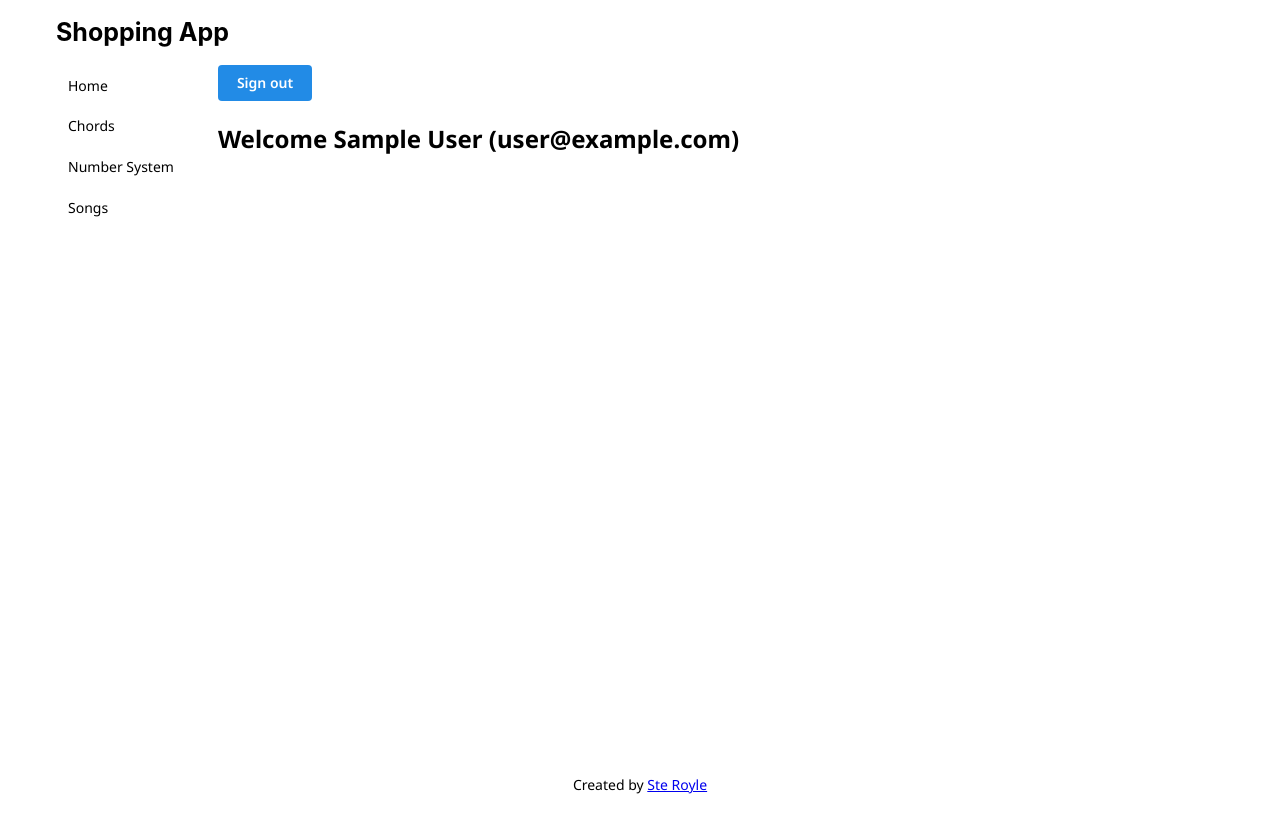
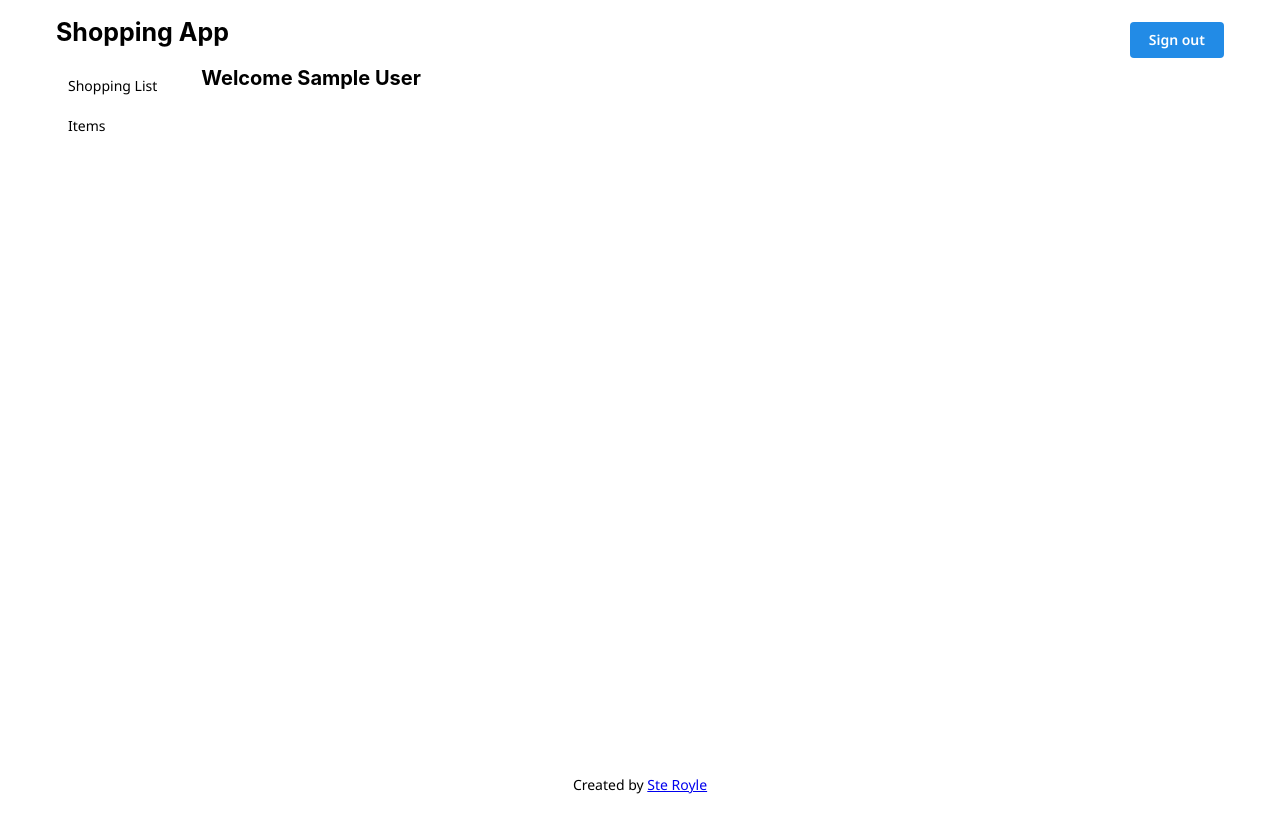
Before and after one commit to steroyle/shopping-app, a React (Vite) app: page / in a window 1280 px wide. Built offline with nearby package versions, Linux system fonts and the light colour scheme; no server answers; sample sign-in values are in the browser's storage.

Commit message:
Moved logout button into component

```diff
--- a/src/components/Header/Header.tsx
+++ b/src/components/Header/Header.tsx
@@ -1,12 +1,14 @@
-import {Title} from '@mantine/core';
+import {Group, Title} from '@mantine/core';
+import LogoutButton from '../LogoutButton/LogoutButton';
 
 function Header() {
   return (
-    <header>
+    <Group component="header" justify="space-between">
       <Title mb="md" fz={25}>
         Shopping App
       </Title>
-    </header>
+      <LogoutButton />
+    </Group>
   );
 }
 
--- /dev/null
+++ b/src/components/LogoutButton/LogoutButton.tsx
@@ -0,0 +1,13 @@
+import {signOut} from 'firebase/auth';
+import {auth} from '../../../config/firebaseConfig';
+import {Button} from '@mantine/core';
+
+const LogoutButton = () => {
+  const handleLogout = () => {
+    signOut(auth);
+  };
+
+  return <Button onClick={handleLogout}>Sign out</Button>;
+};
+
+export default LogoutButton;
--- a/src/components/Nav/Nav.tsx
+++ b/src/components/Nav/Nav.tsx
@@ -4,10 +4,8 @@ import {Link} from 'react-router-dom';
 function Nav() {
   return (
     <Stack component="nav" gap={0}>
-      <NavLink to="/" label="Home" component={Link} />
-      <NavLink to="/chords" label="Chords" component={Link} />
-      <NavLink to="/number-system" label="Number System" component={Link} />
-      <NavLink to="/songs" label="Songs" component={Link} />
+      <NavLink to="/" label="Shopping List" component={Link} />
+      <NavLink to="/items" label="Items" component={Link} />
     </Stack>
   );
 }
--- a/src/pages/HomePage.tsx
+++ b/src/pages/HomePage.tsx
@@ -1,33 +1,16 @@
-import {signOut} from 'firebase/auth';
-import {auth} from '../../config/firebaseConfig';
+import {Title} from '@mantine/core';
+import LogoutButton from '../components/LogoutButton/LogoutButton';
 import {useAuth} from '../contexts/AuthContext';
-import {Button} from '@mantine/core';
 import Page from '../layouts/Page';
 
 export function HomePage() {
   const {user} = useAuth();
 
-  const handleLogout = () => {
-    signOut(auth);
-  };
-
   return (
     <Page>
-      <div className="min-h-screen bg-gray-50">
-        <Button onClick={handleLogout}>Sign out</Button>
-
-        <main className="max-w-7xl mx-auto py-6 sm:px-6 lg:px-8">
-          <div className="px-4 py-6 sm:px-0">
-            <div className="bg-white overflow-hidden shadow rounded-lg">
-              <div className="px-4 py-5 sm:p-6">
-                <h2 className="text-lg font-medium text-gray-900">
-                  Welcome {user?.displayName} ({user?.email})
-                </h2>
-              </div>
-            </div>
-          </div>
-        </main>
-      </div>
+      <Title mb="md" fz={20}>
+        Welcome {user?.displayName}
+      </Title>
     </Page>
   );
 }
```
